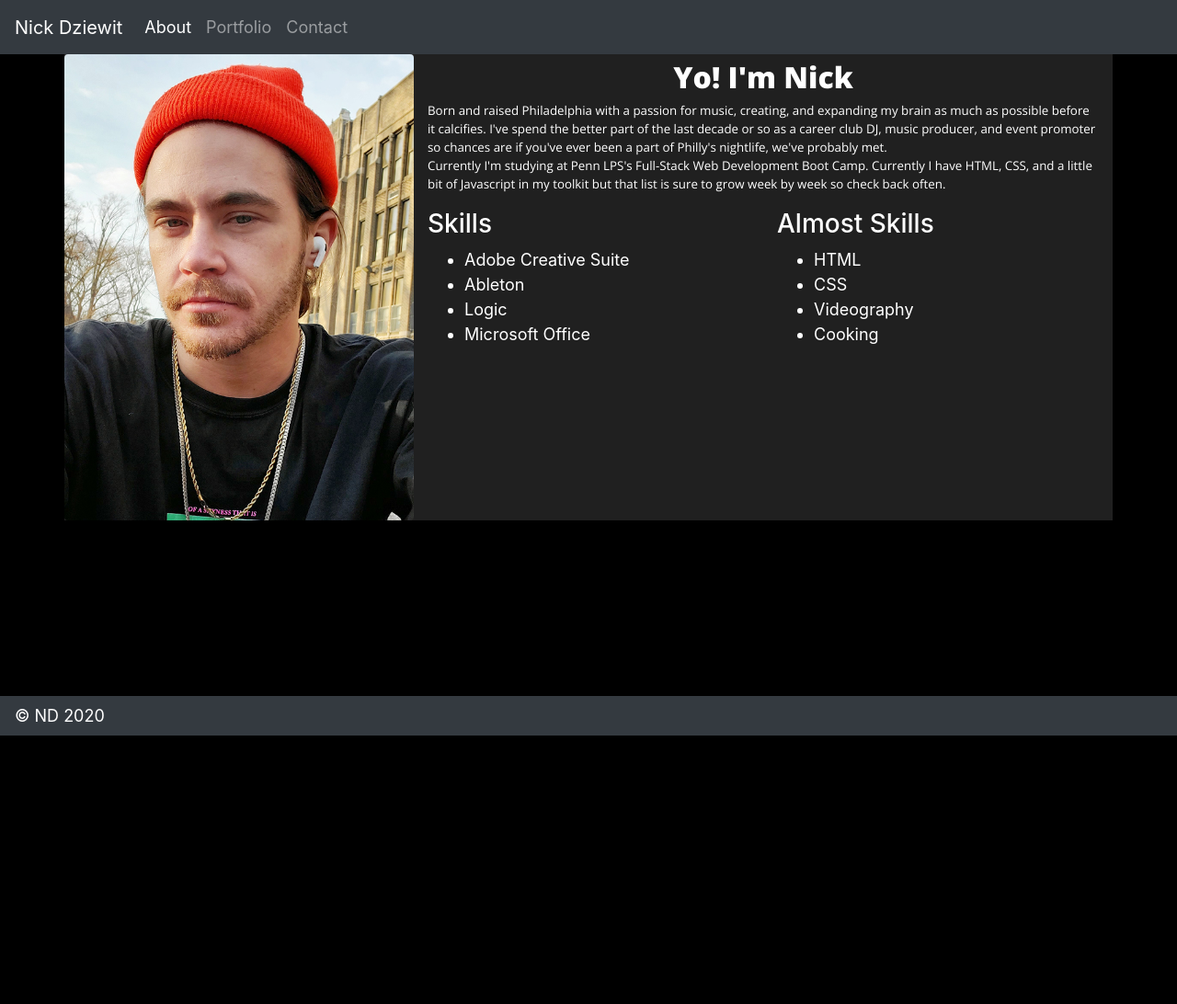
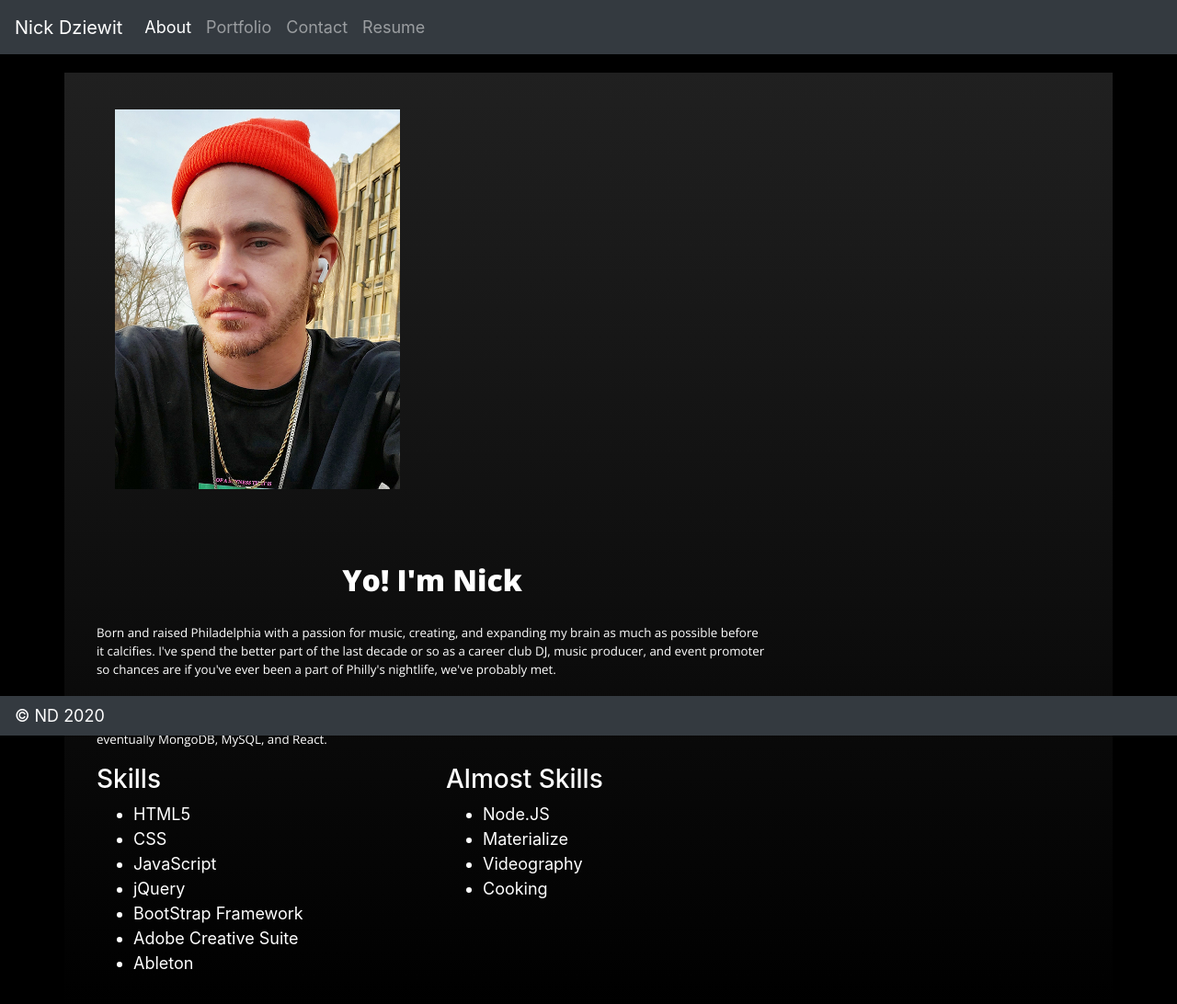
Before and after one commit to ndziewit/portfolio, a plain HTML site: page index.html in a window 1280 px wide. Shown: the whole page at 92% size. Before the commit the page ends 800 px from the top, so only its background shows below. Drawn offline with nearby package versions, Linux system fonts and the light colour scheme.

Commit message:
updated bio and added project to portfolio

```diff
--- a/index.html
+++ b/index.html
@@ -22,34 +22,40 @@
             <a class="nav-item nav-link active" href="#">About</a>
             <a class="nav-item nav-link" href="portfolio.html">Portfolio</a>
             <a class="nav-item nav-link" href="contact.html">Contact</a>
+            <a class="nav-item nav-link" href="#">Resume</a>
           </div>
         </div>
       </nav>
     <!-- About Me Section. Left column photo wasn't placed inside of a column element and instead classed as a "col-md-4" instead. Placing it inside of a "col" div caused overflow -->
     <main class="container-sm">
         <section class="row" id="aboutme">
-            <img class="col-md-4 rounded" src="assets/headshot.jpg" alt="Hey that's my face!" id="bio">
+            <section class="col-md-4 col-sm-12 ">
+              <img class="rounded" src="assets/headshot.jpg" alt="Hey that's my face!" id="bio">
+            </section>
 
-            <section class="col-md-8">
-                <h2>Yo! I'm Nick</h2>
-                <p>Born and raised Philadelphia with a passion for music, creating, and expanding my brain as much as possible before it calcifies. I've spend the better part of the last decade or so as a career club DJ, music producer, and event promoter so chances are if you've ever been a part of Philly's nightlife, we've probably met.<br>
-                Currently I'm studying at Penn LPS's Full-Stack Web Development Boot Camp. Currently I have HTML, CSS, and a little bit of Javascript in my toolkit but that list is sure to grow week by week so check back often.</p>
+            <section class="col-md-8 col-sm-12">
+                <h2 id="intro">Yo! I'm Nick</h2>
+                <p>Born and raised Philadelphia with a passion for music, creating, and expanding my brain as much as possible before it calcifies. I've spend the better part of the last decade or so as a career club DJ, music producer, and event promoter so chances are if you've ever been a part of Philly's nightlife, we've probably met.</p>
+                <p>Currently I'm studying at Penn LPS's Full-Stack Web Development Boot Camp. Currently I have most frontend material like HTML5, CSS, Javascript, and jQuery in my toolkit but that list is starting to include backend items like Node.JS and eventually MongoDB, MySQL, and React.</p>
                 <!-- Sub row and columns listing skills. Adding more than four to a column causes stretch distortion to bio photo on smaller viewports. -->
                 <article class="row">
                   <article class="col">
                     <h3>Skills</h3>
                     <ul>
+                      <li>HTML5</li>
+                      <li>CSS</li>
+                      <li>JavaScript</li>
+                      <li>jQuery</li>
+                      <li>BootStrap Framework</li>
                       <li>Adobe Creative Suite</li>
                       <li>Ableton</li>
-                      <li>Logic</li>
-                      <li>Microsoft Office</li>
                     </ul>
                   </article>
                   <article class="col">
                     <h3>Almost Skills</h3>
                     <ul>
-                      <li>HTML</li>
-                      <li>CSS</li>
+                      <li>Node.JS</li>
+                      <li>Materialize</li>
                       <li>Videography</li>
                       <li>Cooking</li>
                     </ul>
--- a/style.css
+++ b/style.css
@@ -8,15 +8,15 @@ body {
 }
 
 #aboutme {
-    background-color: #202020;
+    background-image: linear-gradient(#202020, rgb(0, 0, 0));
 }
 
-h2 {
+h2#intro {
     font-family: 'Open Sans', sans-serif;
     font-weight: 800;
     font-size: 20;
     text-align: center;
-    margin-top: 6px;
+    padding: 20px;
 }
 
 p {
@@ -24,16 +24,16 @@ p {
     font-size: 10pt;
 }
 
-img#bio {
-    padding: 0 0 0 0;
+#bio {
+    padding: 20px;
+    width: 100%;
 }
-
-img.contact {
-    margin-top: 20px;
+section {
+    margin: 20px;
 }
 
 .portfolio {
-    margin-bottom: 100px;}
+    margin-bottom: 10px;}
 
 .center {
     text-align: center;
```
Also changed, not shown: portfolio.html (+10 -7 lines), assets/ableton.jpg (deleted), assets/dayplanner.png (added), assets/foodfinder.png (added), assets/furby.jpeg (deleted), assets/netflix.jpg (deleted), assets/quasi.jpg (deleted), assets/reddit.png (deleted), assets/wikipedia.png (deleted), 1 other file.
